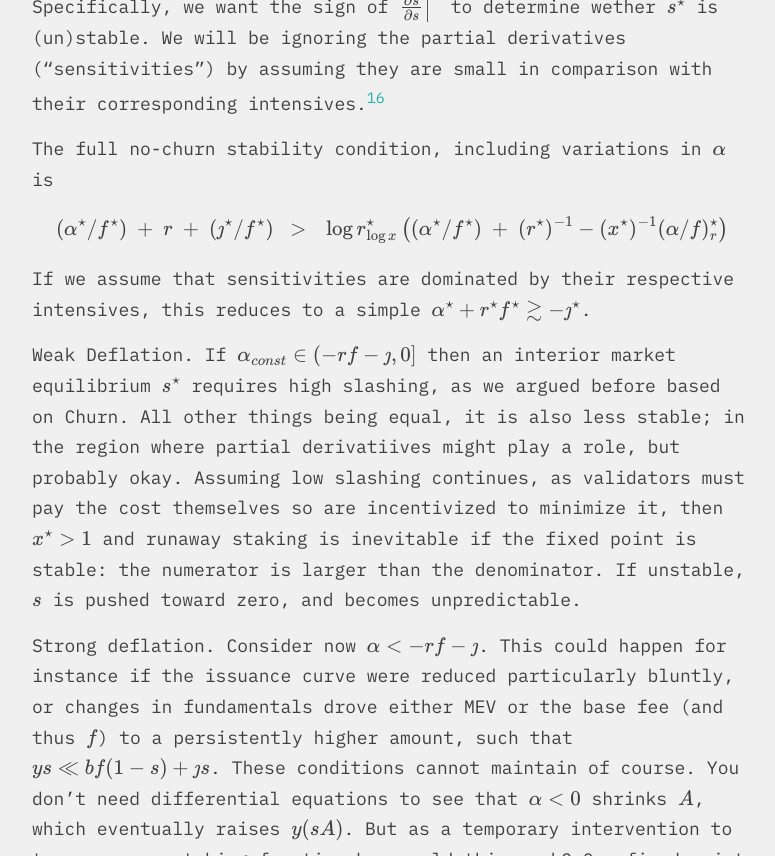
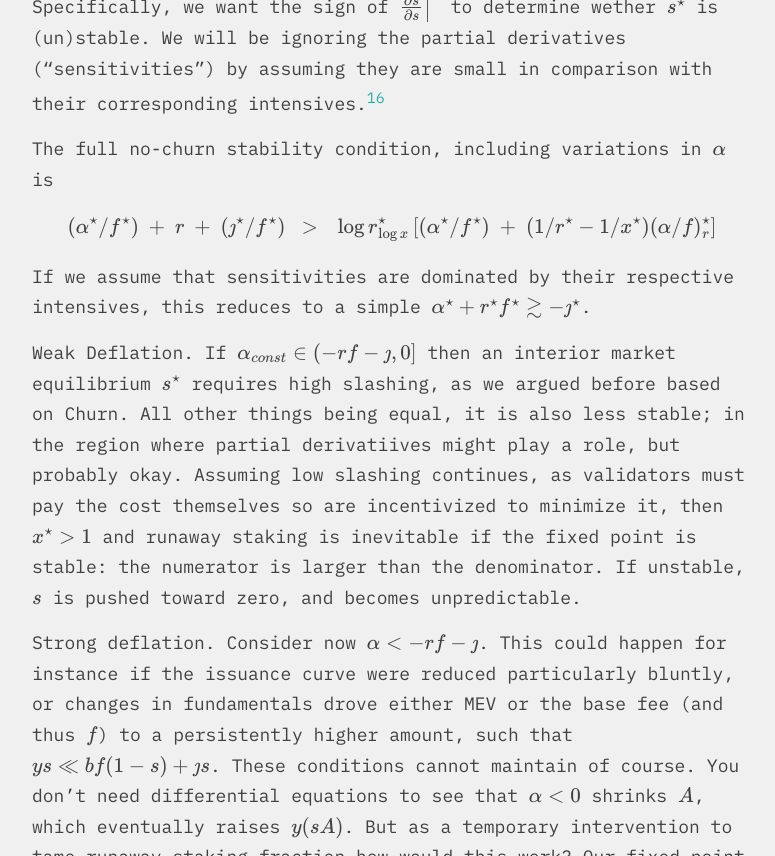
Before and after one commit to eric-downes/20sq-blog, a Jekyll site: the page built from _posts/2025-01-15-issuance-dynamics.md, in a window 1280 px wide and 900 px high, scrolled down 17704 px, cut to the strip 44-900 px from the top of the window. Shown: the whole strip, without its empty margins (248-1023 px from the left). Built offline with Jekyll 4.4.1, drawn with Linux system fonts in a browser that asks for light colours; some web fonts are replaced; some of the changed text lies outside the part shown.

Commit message:
adjusting to blogs poor kerning

```diff
--- a/_posts/2025-01-15-issuance-dynamics.md
+++ b/_posts/2025-01-15-issuance-dynamics.md
@@ -611,9 +611,9 @@ The full no-churn stability condition, including variations in $\alpha$ is
 
 $$\displaystyle
 (\alpha^\star/f^\star)\ +\ r\ +\ (\jmath^\star/f^\star)\ \ >\ \
-\log{r}_{\log x}^\star\left(
-(\alpha^\star/f^\star)\ +\ (r^\star)^{-1}-(x^\star)^{-1}
-(\alpha/f)_r^\star\right)
+\log{r}_{\log x}^\star\left[
+(\alpha^\star/f^\star)\ +\ (1/r^\star-1/x^\star)
+(\alpha/f)_r^\star\right]
 $$
 
 If we assume that sensitivities are dominated by their respective
```
Also changed, not shown: other parts of _posts/2025-01-15-issuance-dynamics.md (+2 -2 lines).
